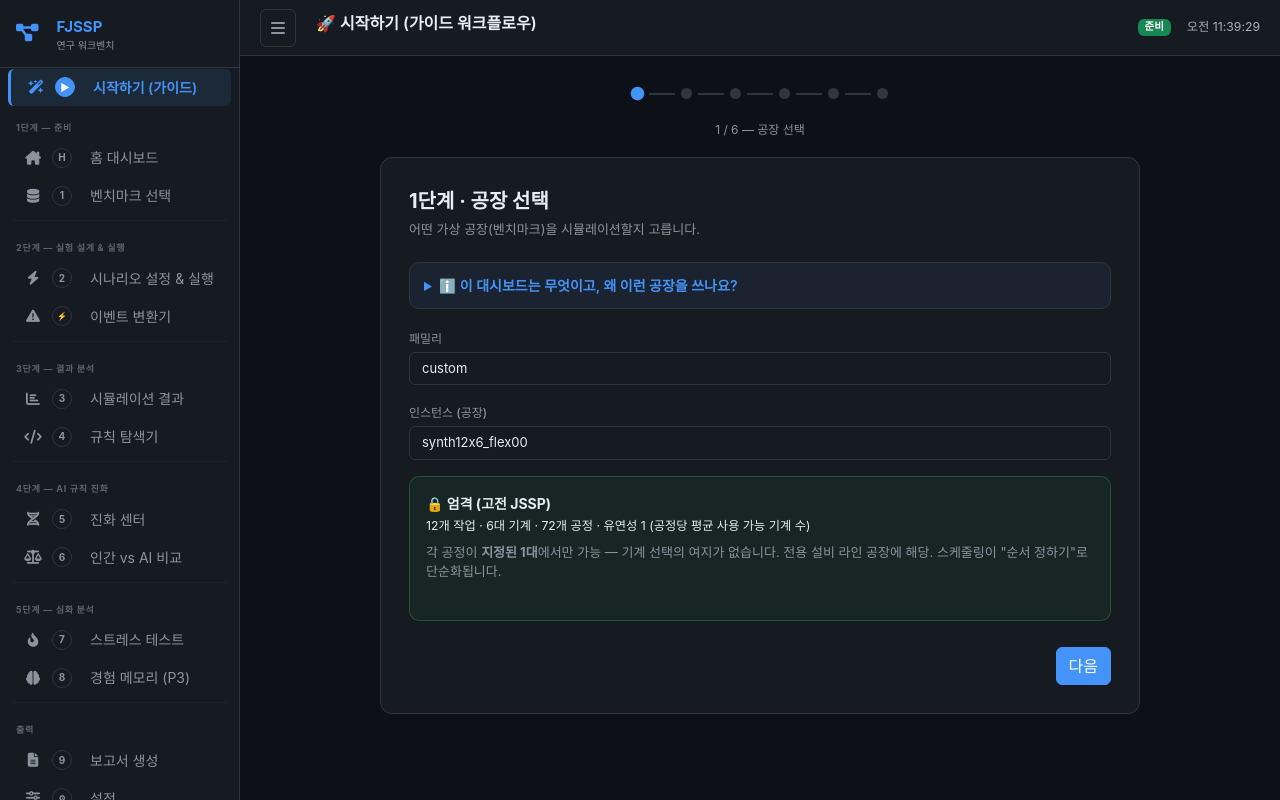
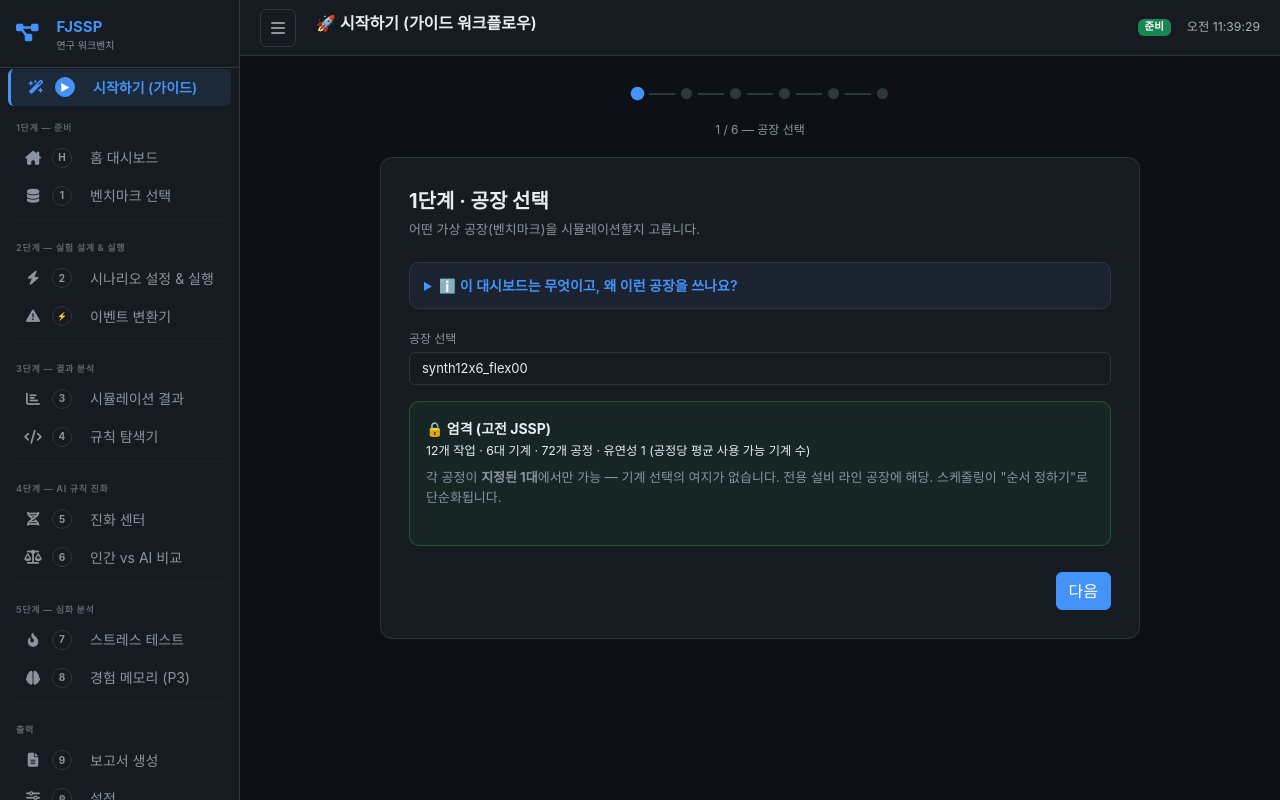
Before and after one commit to donghui-0126/heuristiX-v2, a Flask app: page /guide in a window 1280 px wide. Run offline with Flask 3, Linux system fonts and the light colour scheme; some libraries are stand-ins or nearby versions; some web fonts are replaced.

Commit message:
feat(guide): 패밀리(custom) 드롭다운 제거 — 공장 선택만 노출
패밀리가 'custom' 하나뿐이라 첫 사용자에게 의미 없는 선택지였음.
드롭다운을 숨기고 모든 패밀리의 공장을 단일 '공장 선택' 목록에 표시,
선택된 공장의 data-fam으로 패밀리를 자동 결정(다른 패밀리 추가 시도 동작).

Co-Authored-By: Claude Fable 5 <noreply@anthropic.com>

```diff
--- a/dashboard/ui/templates/guide.html
+++ b/dashboard/ui/templates/guide.html
@@ -66,11 +66,7 @@
       </details>
 
       <div class="mb-3">
-        <label class="form-label">패밀리</label>
-        <select id="g-family" class="form-select" onchange="onFamily()"></select>
-      </div>
-      <div class="mb-3">
-        <label class="form-label">인스턴스 (공장)</label>
+        <label class="form-label">공장 선택</label>
         <select id="g-instance" class="form-select" onchange="onInstance()"></select>
       </div>
       <div id="g-inst-info" class="wiz-result" style="display:none"></div>
@@ -303,17 +299,13 @@ async function loadBench() {
   const d = await API.get('/api/benchmarks');
   if (!d.ok) return;
   W.allBench = d.data;
+  // 패밀리는 화면에서 숨기고 자동 선택 (모든 패밀리의 공장을 한 목록에 표시)
   const fams = Object.keys(d.data);
-  document.getElementById('g-family').innerHTML =
-    fams.map(f => `<option value="${f}">${f}</option>`).join('');
-  W.family = fams[0];
-  onFamily();
-}
-function onFamily() {
-  W.family = document.getElementById('g-family').value;
-  const insts = W.allBench[W.family] || [];
-  document.getElementById('g-instance').innerHTML =
-    insts.map(n => `<option value="${n}">${n}</option>`).join('');
+  W.family = fams[0] || 'custom';
+  const opts = [];
+  fams.forEach(f => (W.allBench[f] || []).forEach(n =>
+    opts.push(`<option value="${n}" data-fam="${f}">${n}</option>`)));
+  document.getElementById('g-instance').innerHTML = opts.join('');
   onInstance();
 }
 function describeFactory(info) {
@@ -328,7 +320,10 @@ function describeFactory(info) {
     `각 공정을 평균 <b>${flex}대 중에서</b> 선택 가능 — 현실 공장에 가장 가깝습니다. "무엇을·어디서" 둘 다 정해야 해서 가장 흥미로운 영역이며, 우리 연구에서 LLM의 강점이 두드러지는 구간입니다.`];
 }
 async function onInstance() {
-  W.instance = document.getElementById('g-instance').value;
+  const sel = document.getElementById('g-instance');
+  W.instance = sel.value;
+  const opt = sel.options[sel.selectedIndex];
+  if (opt && opt.dataset.fam) W.family = opt.dataset.fam;   // 패밀리 자동 결정
   const d = await API.get(`/api/benchmark/${W.family}/${W.instance}`);
   if (d.ok) {
     W.instInfo = d.data;
```
